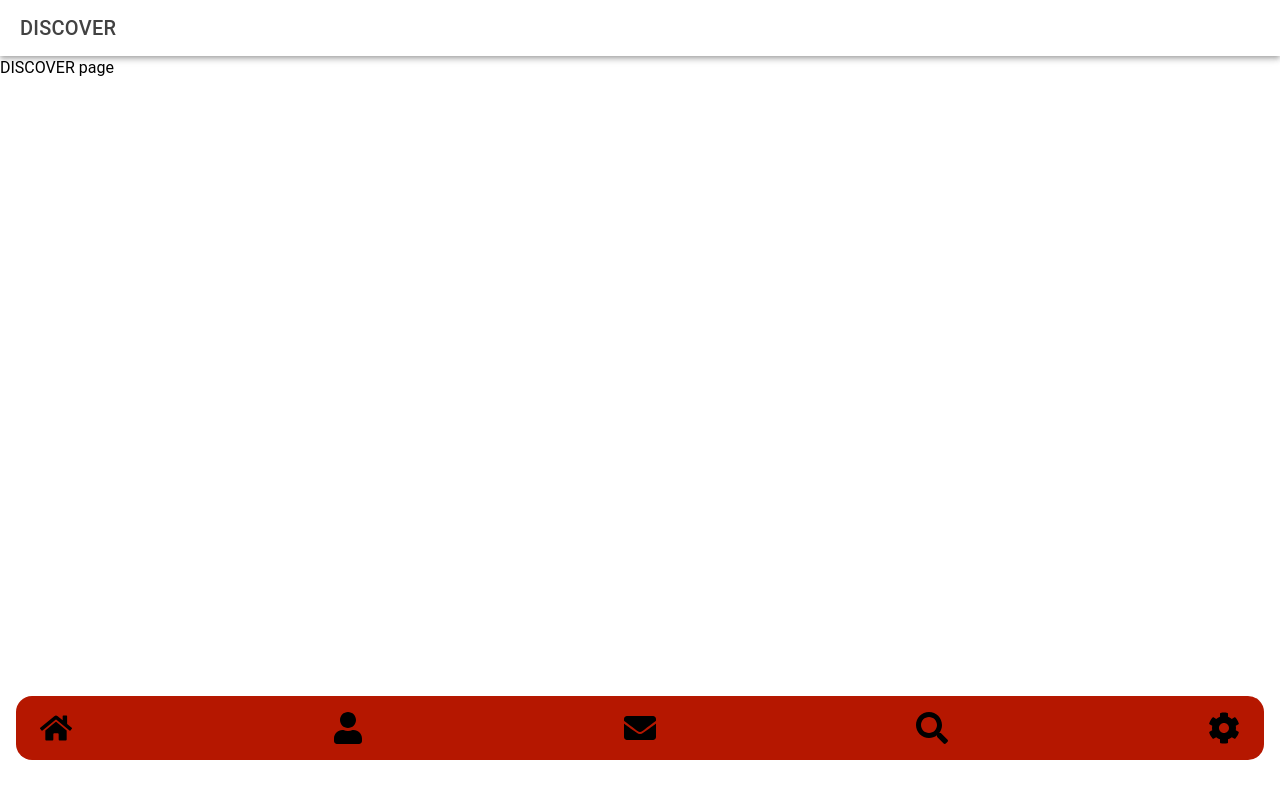
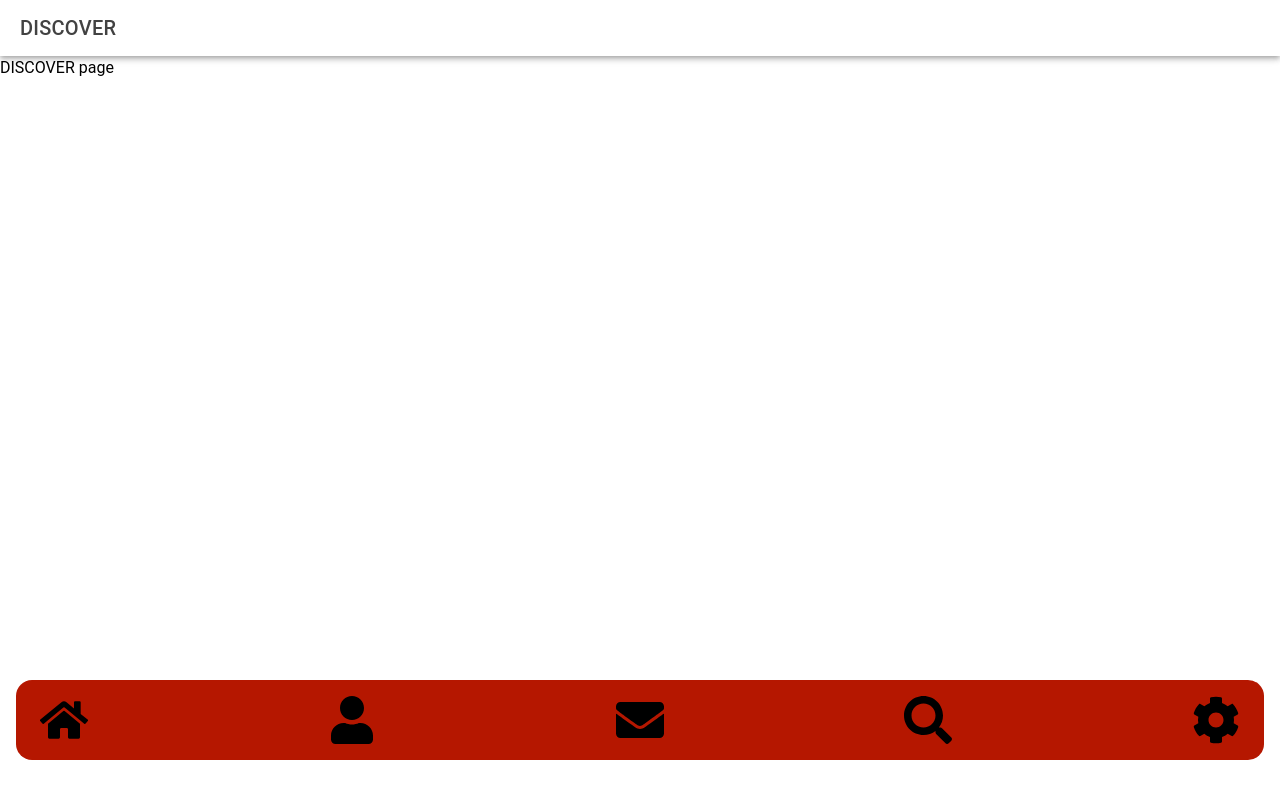
Before and after one commit to oBraenna91/BabyApp, a React (Create React App) app: page /discover in a window 1280 px wide. Built offline with nearby package versions, Linux system fonts and the light colour scheme.

Commit message:
Update styles.module.scss

```diff
--- a/src/components/header/styles.module.scss
+++ b/src/components/header/styles.module.scss
@@ -15,5 +15,5 @@
 
 .icon {
     width: 100%;
-    font-size: 2em;
+    font-size: 3em;
 }
```
